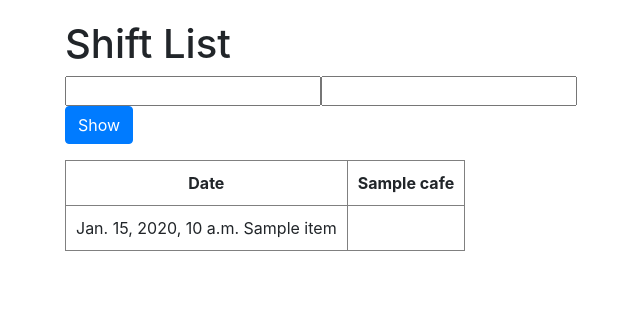
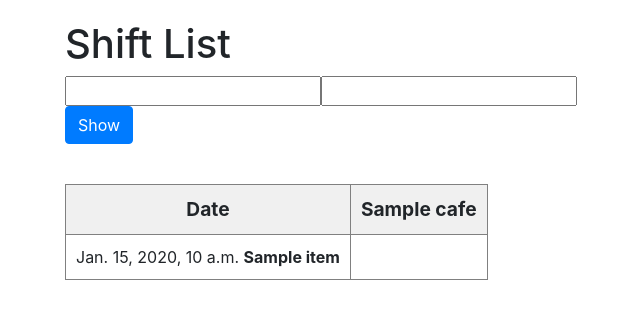
Before and after one commit to VladyslavKlevanskyi/barista-salary-calculator, a Django app: template templates/cafe/shift_list.html in a window 1280 px wide. Shown: the top 319 px of the page, without its empty margins (155-795 px from the left). Run offline with Django 5.2, Linux system fonts and the light colour scheme; tables that the repository leaves empty hold one stand-in row (values such as "Sample post"); the template is opened without the code that fills it: values that come from a table or form of the project are taken from there, most other values are stand-ins (such as "Sample title", 1, 10 or a date in 2020); some libraries are stand-ins or nearby versions.

Commit message:
Improved shift_list template

```diff
--- a/static/assets/css/style.css
+++ b/static/assets/css/style.css
@@ -24,3 +24,8 @@ caption{
   font-size:20px;
   color:blue;
 }
+
+.table_headers {
+  background-color: #F0F0F0;
+  font-size: 120%;
+}
--- a/templates/cafe/shift_list.html
+++ b/templates/cafe/shift_list.html
@@ -5,6 +5,7 @@
 	<link rel="stylesheet" href="https://cdnjs.cloudflare.com/ajax/libs/jquery-datetimepicker/2.5.20/jquery.datetimepicker.min.css" integrity="sha256-DOS9W6NR+NFe1fUhEE0PGKY/fubbUCnOfTje2JMDw3Y=" crossorigin="anonymous" />
 	<script src="https://cdnjs.cloudflare.com/ajax/libs/jquery-datetimepicker/2.5.20/jquery.datetimepicker.full.min.js" integrity="sha256-FEqEelWI3WouFOo2VWP/uJfs1y8KJ++FLh2Lbqc8SJk=" crossorigin="anonymous"></script>
 {% endblock %}
+
 
 {% block content %}
 
@@ -39,10 +40,12 @@
 		</div>
 	{% endif %}
 
+  <br>
+
 	<div>
 		{% if shift_list %}
 			<table>
-				<tr>
+				<tr class="table_headers">
 
 					<th> Date </th>
 
@@ -57,7 +60,7 @@
 						{% for item in line %}
 							<td>
 								{{ item.date }}
-								{{ item.name }}
+								<strong>{{ item.name }}</strong>
 								{% if user.is_staff %}
 									{% if item.shift_id %}
 										<span style="font-size: 70%">
```
